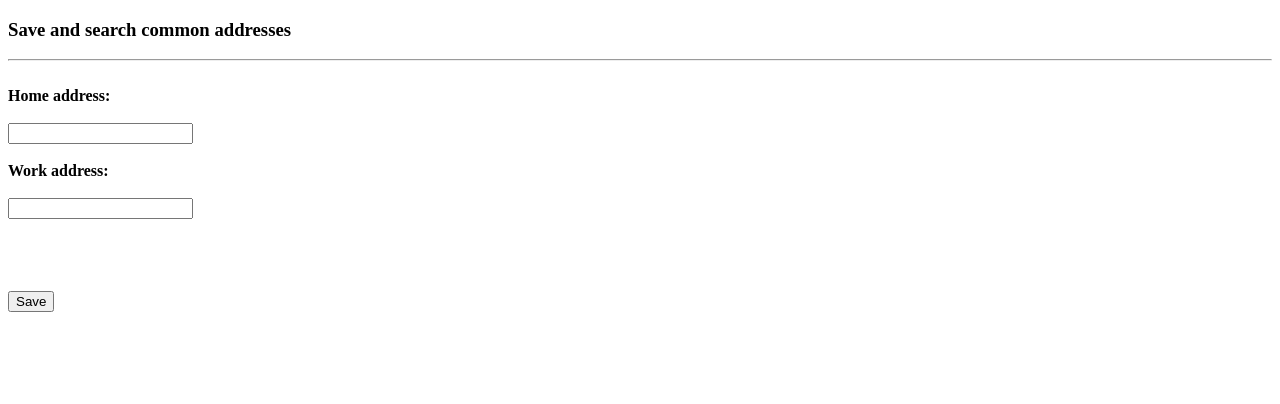
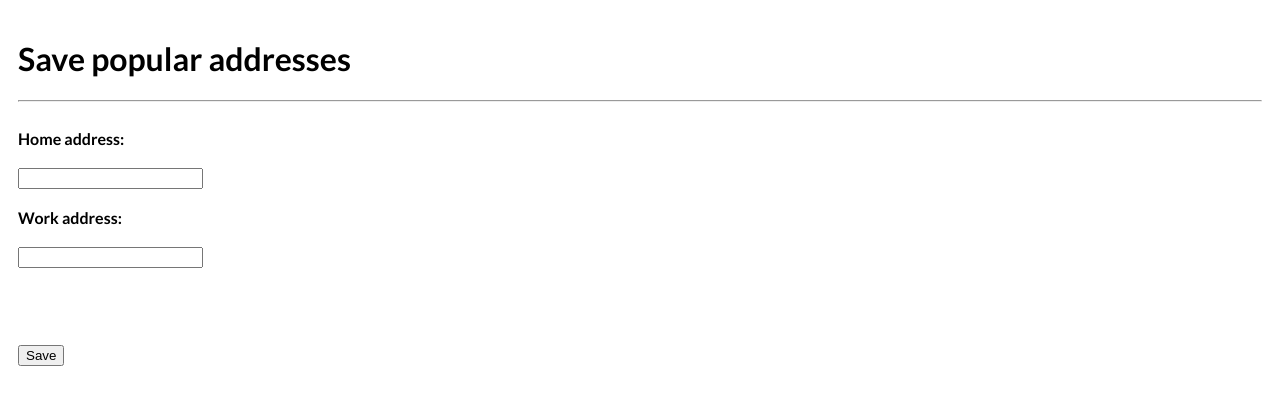
Before and after one commit to ShivanKaul/HashMaps, a browser extension: page extension/src/options.html in a window 1280 px wide. Drawn offline with Linux system fonts and the light colour scheme.

Commit message:
Make options.html prettier, fix #17

```diff
--- /dev/null
+++ b/extension/src/options.css
@@ -0,0 +1,4 @@
+body {
+	padding: 10px;
+	font-family: 'Lato', serif;
+}
--- a/extension/src/options.html
+++ b/extension/src/options.html
@@ -1,13 +1,12 @@
 <!DOCTYPE html>
 <html>
 <head>
-	<style>
-	body: { padding: 10px; }
-	</style>
+	<link rel="stylesheet" type="text/css" href="options.css">
+	<link href='http://fonts.googleapis.com/css?family=Lato:400,700' rel='stylesheet' type='text/css'>
 </head>
 
 <body>
-	<h3>Save and search common addresses</h3>
+	<h1>Save popular addresses</h1>
 	<hr>
 	<br>
 	<form name="settings" action="">
```
